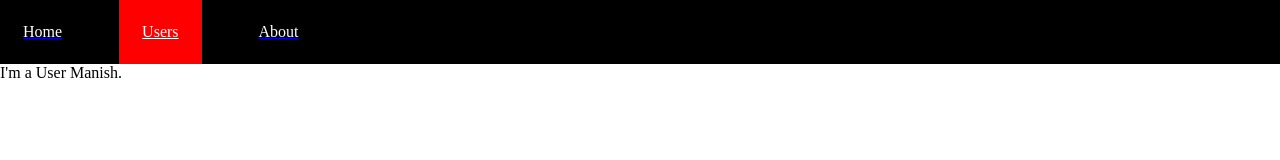
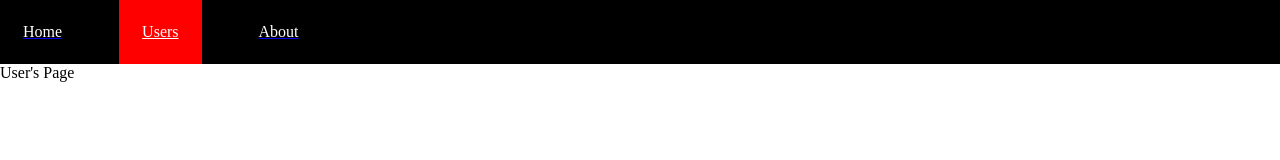
Before and after one commit to Parth-GECA-IT/Bynry-Frontend-Task, a React (Vite) app: page /user/Manish in a window 1280 px wide. Shown: the top 160 px of the page. Built offline with nearby package versions, Linux system fonts and the light colour scheme.

Commit message:
Minor Updates

```diff
--- a/package.json
+++ b/package.json
@@ -10,9 +10,11 @@
     "preview": "vite preview"
   },
   "dependencies": {
+    "dotenv": "^16.4.7",
     "google-map-react": "^2.2.1",
     "react": "^18.3.1",
     "react-dom": "^18.3.1",
+    "react-dotenv": "^0.1.3",
     "react-router-dom": "^7.1.3"
   },
   "devDependencies": {
--- a/src/App.jsx
+++ b/src/App.jsx
@@ -1,6 +1,7 @@
 import React, { useState, useEffect } from 'react';
 import GoogleMapReact from 'google-map-react';
 import Navbar from './Components/Navbar';
+import env from 'react-dotenv';
 import './App.css';
 
 const App = () => {
@@ -84,7 +85,7 @@ const App = () => {
                         <div style={{ width: "80vw", height: "80vh" }} className="mapbox">
                             <GoogleMapReact
 
-                                bootstrapURLKeys={{ key: 'Goole_maps_API_Key' }}
+                                bootstrapURLKeys={{ key: import.meta.env.VITE_Goole_maps_API_Key }}
                                 defaultCenter={selectedProfile.coordinates}
                                 defaultZoom={18}
                             >
--- a/src/Components/User.jsx
+++ b/src/Components/User.jsx
@@ -6,7 +6,8 @@ const User = () => {
   return (
     <div>
       <Navbar/>
-      I'm a User {params.username}.
+      {/* I'm a User {params.username}. */}
+      User's Page
     </div>
   )
 }
```
Also changed, not shown: 2 other files (tests, documents, lock files or other folders).
